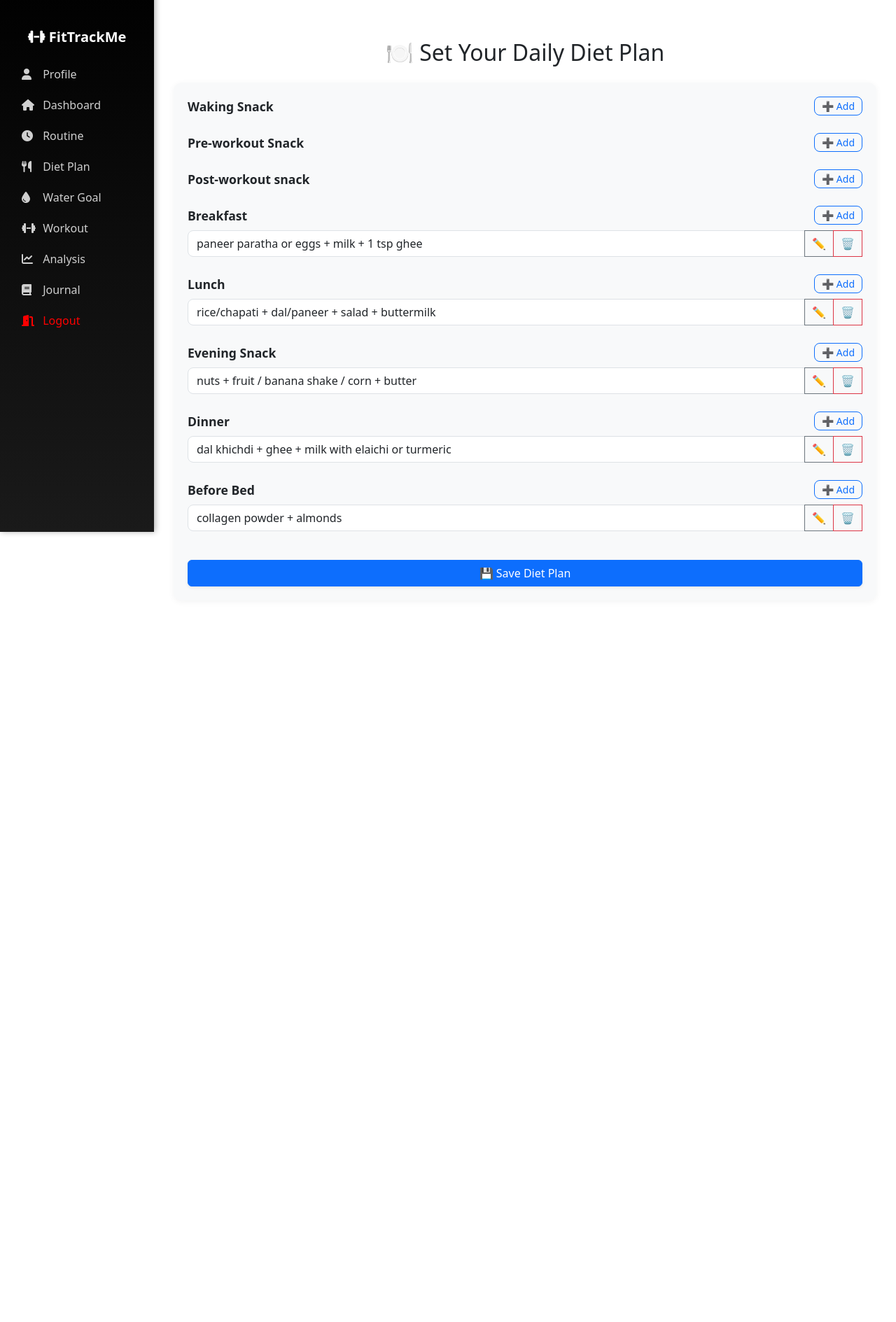
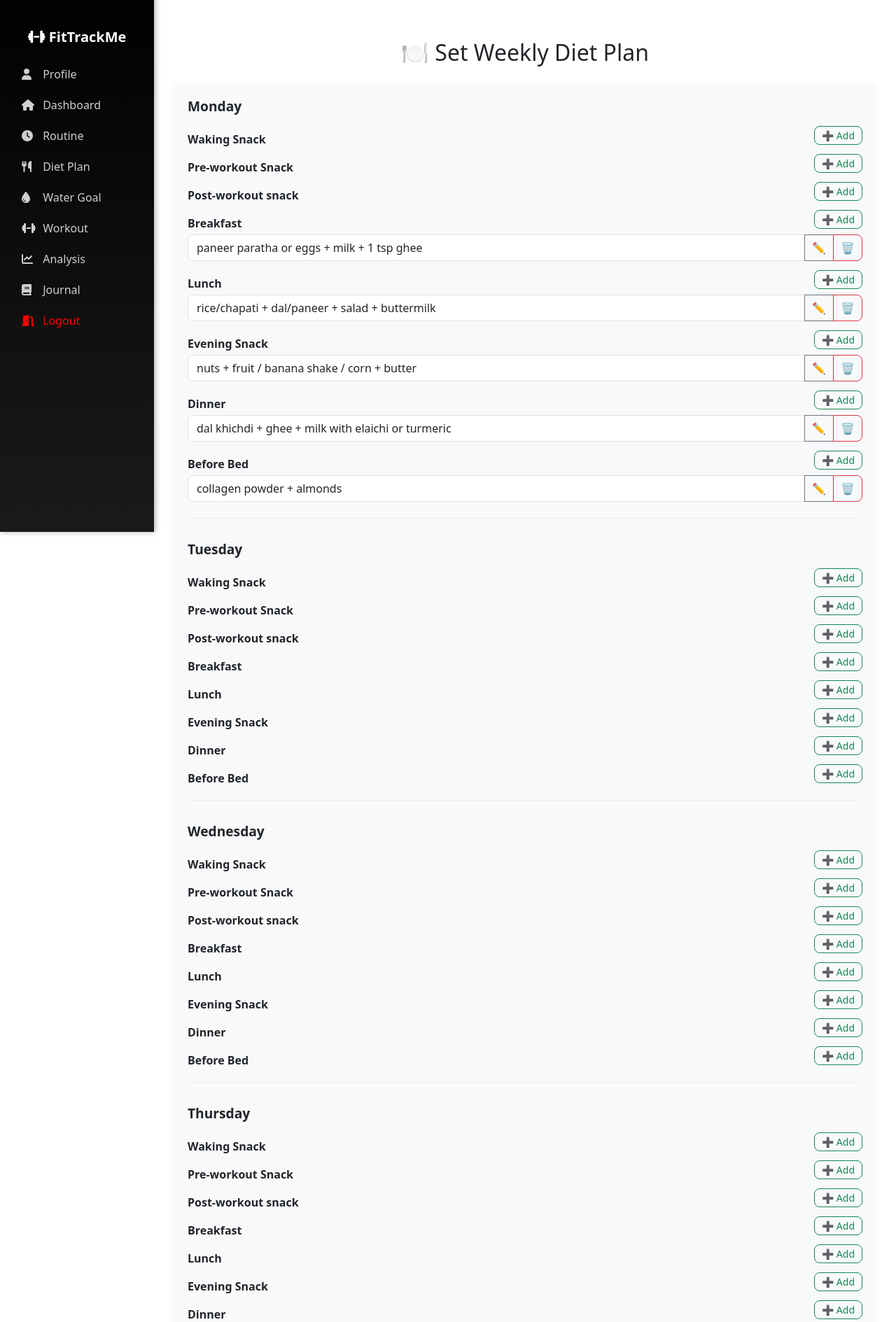
Before and after one commit to priyankaaurade1/fittrackme, a Django app: page /fit/diet-setup/ in a window 1280 px wide. Shown: the part 40-1929 px from the top of the page at 70% size. Before the commit the page ends 881 px from the top, so only its background shows below. Run offline with Django 5.2, Linux system fonts and the light colour scheme; a user stored in the database is signed in; data comes from the database, SQL or seed files in the repository; both versions use the stored data as it was after the commit.

Commit message:
dietplan chnages as per day

```diff
--- a/fit/templates/diet_setup.html
+++ b/fit/templates/diet_setup.html
@@ -6,176 +6,137 @@
     border-radius: 12px;
     padding: 20px;
     box-shadow: 0 2px 10px rgba(0,0,0,0.05);
-    transition: all 0.3s ease;
   }
-  .diet-card:hover {
-    transform: translateY(-2px);
-    box-shadow: 0 4px 14px rgba(0,0,0,0.1);
+  .day-section {
+    margin-bottom: 30px;
+    padding-bottom: 15px;
+    border-bottom: 1px solid #eee;
   }
   .form-label {
     font-weight: 600;
-    font-size: 1.1rem;
+    font-size: 1.2rem;
   }
-  .btn-outline-primary, .btn-outline-danger, .btn-outline-secondary {
+  .btn-outline-success, .btn-outline-danger, .btn-outline-secondary {
     border-radius: 8px;
     padding: 2px 10px;
   }
-  input.form-control {
-    border-radius: 8px;
-  }
-  .meal-section {
-    margin-bottom: 25px;
+  .meal-title {
+    font-weight: 600;
+    font-size: 1rem;
+    margin-top: 12px;
   }
   .input-group .form-control {
     border-radius: 8px 0 0 8px;
   }
-  .input-group button {
-    border-radius: 0;
-  }
 </style>
 
 <div class="container mt-4 mb-5">
-  <h2 class="text-center mb-4">🍽️ Set Your Daily Diet Plan</h2>
+  <h2 class="text-center mb-4">🍽️ Set Weekly Diet Plan</h2>
 
   <div class="diet-card">
-    <form method="post" id="dietForm">
+    <form method="post" id="diet-form">
       {% csrf_token %}
 
-      {% for meal, food_string in meal_data %}
-        <div class="meal-section">
-          <div class="d-flex justify-content-between align-items-center mb-2">
-            <label class="form-label mb-0">{{ meal }}</label>
-            <button type="button" class="btn btn-sm btn-outline-primary add-btn" data-meal="{{ meal|slugify }}">➕ Add</button>
+      {% for day, meals in diet_data %}
+      <div class="day-section">
+        <label class="form-label d-flex justify-content-between align-items-center">
+          <span>{{ day }}</span>
+        </label>
+
+        {% for meal, food_string in meals %}
+        <div class="meal-block">
+          <div class="d-flex justify-content-between align-items-center mb-1">
+            <div class="meal-title">{{ meal }}</div>
+            <button type="button" class="btn btn-sm btn-outline-success"
+                    onclick="addDietField('{{ day }}', '{{ meal }}')">➕ Add</button>
           </div>
 
-          <div id="{{ meal|slugify }}-group">
-            {% with food_string|default:'' as food_line %}
-              {% for item in food_line.splitlines %}
-                {% if item %}
+          <div id="{{ day|slugify }}_{{ meal|slugify }}_container">
+            {% for item in food_string.splitlines %}
             <div class="input-group mb-2 animate__animated animate__fadeIn">
-                    <input type="text" name="{{ meal|slugify }}_item_{{ forloop.counter }}"
-                           class="form-control" value="{{ item }}" readonly>
+              <input type="text" class="form-control"
+                     name="{{ day|slugify }}_{{ meal|slugify }}"
+                     value="{{ item }}" readonly>
 
               <button type="button" class="btn btn-outline-secondary edit-btn"
-                            data-meal="{{ meal }}" data-original="{{ item }}">✏️</button>
+                      data-day="{{ day }}" data-meal="{{ meal }}" data-original="{{ item }}">✏️</button>
 
-                    <button type="button" class="btn btn-outline-danger remove-btn"
-                            data-meal="{{ meal }}" data-food="{{ item }}">🗑</button>
+              <button type="button" class="btn btn-outline-danger delete-btn"
+                      data-day="{{ day }}" data-meal="{{ meal }}" data-food="{{ item }}">🗑</button>
             </div>
-                {% endif %}
             {% endfor %}
-            {% endwith %}
           </div>
+
+        </div>
+        {% endfor %}
       </div>
       {% endfor %}
 
-      <button type="submit" class="btn btn-primary w-100 mt-3 shadow-sm">💾 Save Diet Plan</button>
+      <button type="submit" class="btn btn-primary w-100 mt-3">💾 Save Diet Plan</button>
     </form>
   </div>
 </div>
 
-<link rel="stylesheet" href="https://cdnjs.cloudflare.com/ajax/libs/animate.css/4.1.1/animate.min.css"/>
-
 <script>
 document.addEventListener("DOMContentLoaded", () => {
-  const csrfToken = document.querySelector('[name=csrfmiddlewaretoken]').value;
+  const csrfToken = document.querySelector("[name=csrfmiddlewaretoken]").value;
 
-  // 🗑 DELETE food item from DB via AJAX
-  document.querySelectorAll(".remove-btn").forEach(btn => {
+  // DELETE
+  document.querySelectorAll(".delete-btn").forEach(btn => {
     btn.addEventListener("click", () => {
+      const day = btn.dataset.day;
       const meal = btn.dataset.meal;
       const food = btn.dataset.food;
 
-      if (confirm(`Delete "${food}" from ${meal}?`)) {
       fetch("{% url 'delete_diet_item' %}", {
         method: "POST",
         headers: {
           "Content-Type": "application/x-www-form-urlencoded",
           "X-CSRFToken": csrfToken,
         },
-          body: new URLSearchParams({ meal_time: meal, food_item: food }),
+        body: new URLSearchParams({ day, meal_time: meal, food_item: food }),
       })
       .then(res => res.json())
       .then(data => {
         if (data.success) {
-            const wrapper = btn.closest(".input-group");
-            wrapper.classList.add("animate__fadeOut");
-            setTimeout(() => wrapper.remove(), 300);
-          } else {
-            alert("Error: " + (data.error || "Unable to delete item."));
-          }
-        })
-        .catch(() => alert("Something went wrong!"));
+          btn.closest(".input-group").remove();
         }
       });
     });
+  });
 
-  // ✏️ EDIT food item inline
+  // EDIT
   document.querySelectorAll(".edit-btn").forEach(btn => {
     btn.addEventListener("click", () => {
       const input = btn.closest(".input-group").querySelector("input");
-      const meal = btn.dataset.meal;
-      const originalValue = btn.dataset.original;
-
       if (btn.textContent === "✏️") {
-        // Switch to edit mode
         input.removeAttribute("readonly");
         input.focus();
         btn.textContent = "✅";
-        btn.classList.remove("btn-outline-secondary");
-        btn.classList.add("btn-outline-success");
       } else {
-        // Save edited value
-        const newValue = input.value.trim();
-        if (newValue && newValue !== originalValue) {
-          // Delete old + re-add new
-          fetch("{% url 'delete_diet_item' %}", {
-            method: "POST",
-            headers: {
-              "Content-Type": "application/x-www-form-urlencoded",
-              "X-CSRFToken": csrfToken,
-            },
-            body: new URLSearchParams({
-              meal_time: meal,
-              food_item: originalValue
-            }),
-          }).then(() => {
-            // Add new entry (temporary local update, DB updates on Save)
-            btn.dataset.original = newValue;
-          });
-        }
         input.setAttribute("readonly", true);
         btn.textContent = "✏️";
-        btn.classList.remove("btn-outline-success");
-        btn.classList.add("btn-outline-secondary");
       }
     });
   });
+});
 
-  // ➕ ADD new item dynamically
-  document.querySelectorAll(".add-btn").forEach(button => {
-    button.addEventListener("click", () => {
-      const mealSlug = button.dataset.meal;
-      const container = document.getElementById(`${mealSlug}-group`);
-      const count = container.querySelectorAll(".input-group").length + 1;
+// ADD
+function addDietField(day, meal) {
+  const containerId = day.toLowerCase().replace(/ /g, '-') + "_" +
+                      meal.toLowerCase().replace(/ /g, '-') + "_container";
+
+  const container = document.getElementById(containerId);
 
   const wrapper = document.createElement("div");
   wrapper.classList.add("input-group", "mb-2", "animate__animated", "animate__fadeIn");
 
   const input = document.createElement("input");
   input.type = "text";
-      input.name = `${mealSlug}_item_${count}`;
-      input.placeholder = `Food item for ${mealSlug.replace('-', ' ')}`;
   input.classList.add("form-control");
-
-      const editBtn = document.createElement("button");
-      editBtn.type = "button";
-      editBtn.classList.add("btn", "btn-outline-secondary");
-      editBtn.innerHTML = "✏️";
-      editBtn.addEventListener("click", () => {
-        input.removeAttribute("readonly");
-        input.focus();
-      });
+  input.name = day.toLowerCase().replace(/ /g, '-') + "_" +
+               meal.toLowerCase().replace(/ /g, '-');
+  input.placeholder = "Enter food item";
 
   const deleteBtn = document.createElement("button");
   deleteBtn.type = "button";
@@ -184,12 +145,10 @@ document.addEventListener("DOMContentLoaded", () => {
   deleteBtn.addEventListener("click", () => wrapper.remove());
 
   wrapper.appendChild(input);
-      wrapper.appendChild(editBtn);
   wrapper.appendChild(deleteBtn);
   container.appendChild(wrapper);
   input.focus();
-    });
-  });
-});
+}
 </script>
+
 {% endblock %}
--- a/fit/views.py
+++ b/fit/views.py
@@ -162,49 +162,89 @@ def water_setup(request):
 
 @login_required
 def diet_setup(request):
-    profile = UserProfile.objects.filter(user=request.user).first()
-    if not profile or not profile.height_cm or not profile.current_weight:
-        messages.info(request, "Complete your profile first.")
-        return redirect('profile')
+    user = request.user
 
     weekdays = ["Monday", "Tuesday", "Wednesday", "Thursday", "Friday", "Saturday", "Sunday"]
+
     meal_times = [
-        "Waking Snack", "Pre-workout Snack", "Post-workout snack","Breakfast", "Lunch",
-        "Evening Snack", "Dinner", "Before Bed"
+        "Waking Snack",
+        "Pre-workout Snack",
+        "Post-workout snack",
+        "Breakfast",
+        "Lunch",
+        "Evening Snack",
+        "Dinner",
+        "Before Bed"
     ]
-    selected_day = request.GET.get("day", "Monday")  # Default to Monday
 
-    if request.method == 'POST':
-        selected_day = request.POST.get("day", "Monday")
-        DietPlan.objects.filter(user=request.user, day=selected_day).delete()
+    # ---------------------------------------------------------
+    # SAVE WEEKLY DIET PLAN
+    # ---------------------------------------------------------
+    if request.method == "POST":
+        DietPlan.objects.filter(user=user).delete()
+
+        for day in weekdays:
+            day_slug = day.lower().replace(" ", "-")
+
+            for meal in meal_times:
+                meal_slug = f"{day_slug}_{meal.lower().replace(' ', '-')}"
+                foods = []
+
+                for key, value in request.POST.items():
+                    if key.startswith(meal_slug) and value.strip():
+                        foods.append(value.strip())
+
+                if foods:
+                    DietPlan.objects.create(
+                        user=user,
+                        day=day,
+                        meal_time=meal,
+                        food_items="\n".join(foods)
+                    )
+
+        messages.success(request, "Weekly diet plan updated successfully! 🍽️")
+        return redirect("diet_setup")
+
+    # ---------------------------------------------------------
+    # LOAD WEEKLY DIET DATA
+    # ---------------------------------------------------------
+    diet_data = []
+
+    for day in weekdays:
+        entries = DietPlan.objects.filter(user=user, day=day)
+
+        day_meals = {}
+
         for meal in meal_times:
-            meal_slug = meal.lower().replace(' ', '-')
-            food_items = []
-            for key, value in request.POST.items():
-                if key.startswith(f"{meal_slug}_item_") and value.strip():
-                    food_items.append(value.strip())
-            if food_items:
-                DietPlan.objects.create(
-                    user=request.user,
-                    day=selected_day,
-                    meal_time=meal,
-                    food_items="\n".join(food_items)
-                )
-        messages.success(request, f"Diet plan updated for {selected_day}! 🍽️")
-        return redirect(f"{request.path}?day={selected_day}")
+            obj = entries.filter(meal_time=meal).first()
+            day_meals[meal] = obj.food_items if obj else ""
 
-    # Fetch existing meals for selected day
-    existing = DietPlan.objects.filter(user=request.user, day=selected_day)
-    meal_data = []
-    for meal in meal_times:
-        match = next((e.food_items for e in existing if e.meal_time == meal), '')
-        meal_data.append((meal, match))
+        diet_data.append((day, day_meals.items()))
 
-    return render(request, 'diet_setup.html', {
-        'meal_data': meal_data,
-        'weekdays': weekdays,
-        'selected_day': selected_day,
+    return render(request, "diet_setup.html", {
+        "diet_data": diet_data,
     })
+
+@login_required
+def delete_diet_item(request):
+    if request.method == "POST":
+        user = request.user
+        day = request.POST.get("day")
+        meal_time = request.POST.get("meal_time")
+        food_item = request.POST.get("food_item")
+
+        entry = DietPlan.objects.filter(user=user, day=day, meal_time=meal_time).first()
+
+        if entry:
+            lines = entry.food_items.split("\n")
+            new_lines = [l for l in lines if l.strip() != food_item.strip()]
+
+            entry.food_items = "\n".join(new_lines)
+            entry.save()
+
+            return JsonResponse({"success": True})
+
+    return JsonResponse({"success": False, "error": "Invalid request"})
 
 @login_required
 def update_diet_item(request):
@@ -229,32 +269,6 @@ def update_diet_item(request):
     return JsonResponse({"success": False, "error": "Invalid request"})
 
 from django.http import JsonResponse
-@login_required
-def delete_diet_item(request):
-    """AJAX delete for a single food item in DietPlan."""
-    if request.method == "POST":
-        meal_time = request.POST.get("meal_time")
-        food_item = request.POST.get("food_item")
-
-        if not meal_time or not food_item:
-            return JsonResponse({"success": False, "error": "Missing data"})
-
-        # Find the matching record
-        diet = DietPlan.objects.filter(user=request.user, meal_time=meal_time).first()
-        if not diet:
-            return JsonResponse({"success": False, "error": "Meal not found"})
-
-        # Remove the food item from the text list
-        foods = [f.strip() for f in diet.food_items.splitlines() if f.strip()]
-        if food_item in foods:
-            foods.remove(food_item)
-            diet.food_items = "\n".join(foods)
-            diet.save()
-            return JsonResponse({"success": True})
-        else:
-            return JsonResponse({"success": False, "error": "Food not found in list"})
-
-    return JsonResponse({"success": False, "error": "Invalid request"})
 
 @login_required
 def workout_setup(request):
@@ -328,13 +342,13 @@ def delete_workout_item(request):
 @login_required
 def dashboard(request):
     user = request.user
-    # ✅ Ensure profile exists
+    # Ensure profile exists
     profile, created = UserProfile.objects.get_or_create(user=user)
     if not profile.height_cm or not profile.current_weight:
         messages.info(request, "Please complete your profile setup first.")
         return redirect('profile')
 
-    # ⚙️ Allow dashboard to load even if setup is incomplete
+    # Checks if setup exists
     diet_exists = DietPlan.objects.filter(user=user).exists()
     water_exists = WaterTarget.objects.filter(user=user).exists()
     workout_exists = WorkoutPlan.objects.filter(user=user).exists()
@@ -349,12 +363,16 @@ def dashboard(request):
     today = timezone.localdate()
     weekday = today.strftime('%A')
 
-    # ✅ Query user data
-    diet_qs = DietPlan.objects.filter(user=user) if diet_exists else []
+    # ⭐ FIX: Fetch ONLY today's diet plan
+    diet_qs = DietPlan.objects.filter(user=user, day=weekday) if diet_exists else []
+
+    # Today's workouts (already correct)
     workout_qs = WorkoutPlan.objects.filter(user=user, day=weekday) if workout_exists else []
+
+    # Daily progress
     progress, _ = DailyProgress.objects.get_or_create(user=user, date=today)
 
-    # ✅ Water setup
+    # Water target
     water_target = WaterTarget.objects.filter(user=user).first()
     if water_target:
         water_type = water_target.measurement_type
@@ -366,7 +384,7 @@ def dashboard(request):
         water_unit = 250
         total_units = 8
 
-    # ✅ Handle POST (save progress)
+    # Handle POST - save progress
     if request.method == "POST":
         weight = request.POST.get("today_weight")
         if weight:
@@ -375,28 +393,27 @@ def dashboard(request):
                 user=user, date=today, defaults={"weight": Decimal(weight)}
             )
 
-        # 🍽️ Save completed foods (checked boxes)
-        # ✅ Save all checked foods properly
+        # Save food checkboxes
         selected_foods = [
             v for k, v in request.POST.items()
             if k.startswith("food_")
         ]
         progress.completed_foods = selected_foods
 
-        # 🏋️ Save completed workouts
+        # Save workouts
         completed_workouts = [
             v for k, v in request.POST.items() if k.startswith("workout_")
         ]
         progress.completed_workouts = completed_workouts
 
-        # 💧 Save water glasses
+        # Save water
         completed_water = [
             i for i in range(1, total_units + 1)
             if f"water_{i}" in request.POST
         ]
         progress.water_glasses = completed_water
 
-        # ⏰ Save completed routines (optional checkbox in UI)
+        # Save completed routines
         completed_routines = [
             r.title for r in DailyRoutine.objects.filter(user=user, is_active=True)
             if f"routine_{r.id}" in request.POST
@@ -407,16 +424,18 @@ def dashboard(request):
         messages.success(request, "✅ Progress saved successfully!")
         return redirect("dashboard")
 
-    # ✅ Prepare diet and workouts for template
+    # Prepare Diet for template
     diet = {
         d.meal_time: [i.strip() for i in d.food_items.splitlines() if i.strip()]
         for d in diet_qs
     }
+
+    # Prepare workouts for template
     workouts = [
         w.strip() for w in workout_qs[0].exercises.splitlines()
     ] if workout_qs.exists() else []
 
-    # ✅ Calculate total progress %
+    # Calculate progress %
     total_items = (
         len(workouts)
         + sum(len(v) for v in diet.values())
@@ -430,16 +449,17 @@ def dashboard(request):
     )
     progress_percent = int((completed_items / total_items) * 100) if total_items else 0
 
-    # ✅ Weight tracking
+    # Weight tracking
     recent_weights = list(WeightEntry.objects.filter(user=user).order_by('-date')[:7])[::-1]
     weights = [float(w.weight) for w in recent_weights]
     labels = [w.date.strftime("%d %b") for w in recent_weights]
+
     weight_diff = (
         round(float(recent_weights[-1].weight) - float(recent_weights[-2].weight), 1)
         if len(recent_weights) >= 2 else 0
     )
 
-    # ✅ BMI + Motivation
+    # BMI + motivation
     bmi = profile.bmi
     if not progress.today_weight:
         motivation = "🏁 Start by adding today’s weight to see your BMI and progress."
@@ -458,23 +478,20 @@ def dashboard(request):
     user_height = profile.height_cm
     yesterday_weight = weights[-2] if len(weights) >= 2 else None
 
-    # ✅ Timezone-safe routine handling
+    # Timezone routines
     tz = pytz.timezone(getattr(settings, "TIME_ZONE", "Asia/Kolkata"))
     now = timezone.now().astimezone(tz)
     today = timezone.localdate()
     weekday = today.strftime('%A')
 
-    # Fetch all user routines for today
     all_routines = DailyRoutine.objects.filter(
         user=request.user,
         is_active=True,
         is_auto=False
     )
 
-    # Filter those whose "days" include today's weekday
     routines = [r for r in all_routines if weekday in (r.days or [])]
 
-    # Format each routine for display
     today_routines = []
     for r in routines:
         start_ts = datetime.combine(today, r.start_time)
@@ -488,7 +505,6 @@ def dashboard(request):
             "is_done": is_done,
         })
 
-    # Find next upcoming routine (in IST)
     now = timezone.localtime().astimezone(tz)
     next_routine = None
     for r in routines:
@@ -502,11 +518,11 @@ def dashboard(request):
         start_dt = tz.localize(datetime.combine(today, next_routine.start_time))
         next_routine_summary = {
             "title": next_routine.title,
-            "time": f"{next_routine.start_time.strftime('%I:%M %p')} - {next_routine.end_time.strftime('%I:%M %p')} (IST)",  # 👈 Added IST
+            "time": f"{next_routine.start_time.strftime('%I:%M %p')} - {next_routine.end_time.strftime('%I:%M %p')} (IST)",
             "start_ts": int(start_dt.timestamp() * 1000)
         }
 
-    # ✅ Final context
+    # Final context
     context = {
         'today': today,
         'diet': diet or {},
```
Also changed, not shown: fit/templates/dashboard.html (+17 -7 lines), db.sqlite3. Lines whose indentation alone changed are shown as unchanged.
